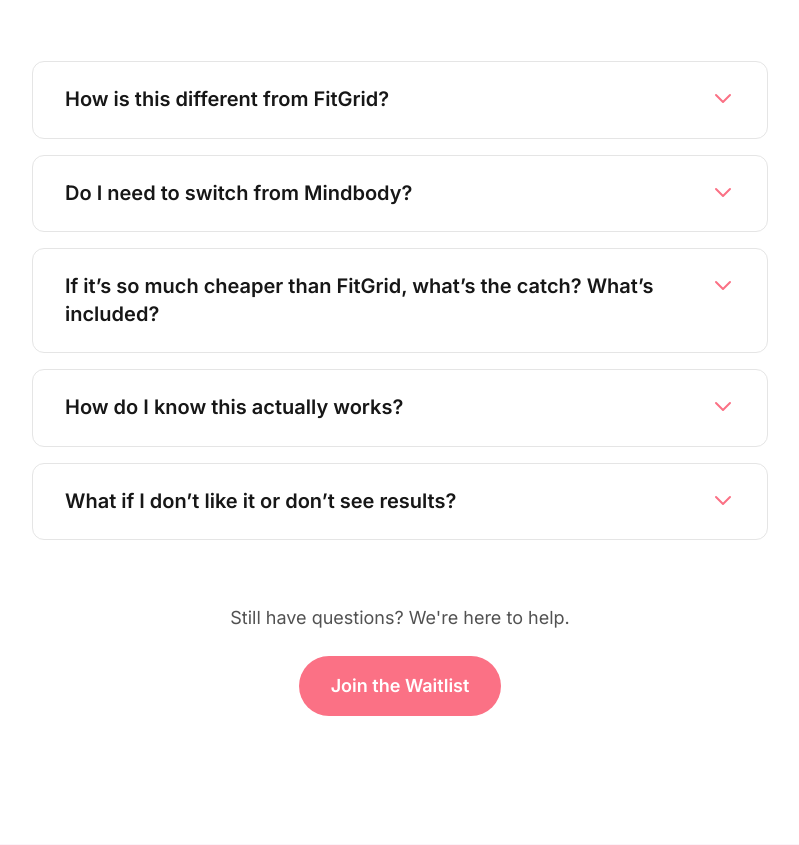
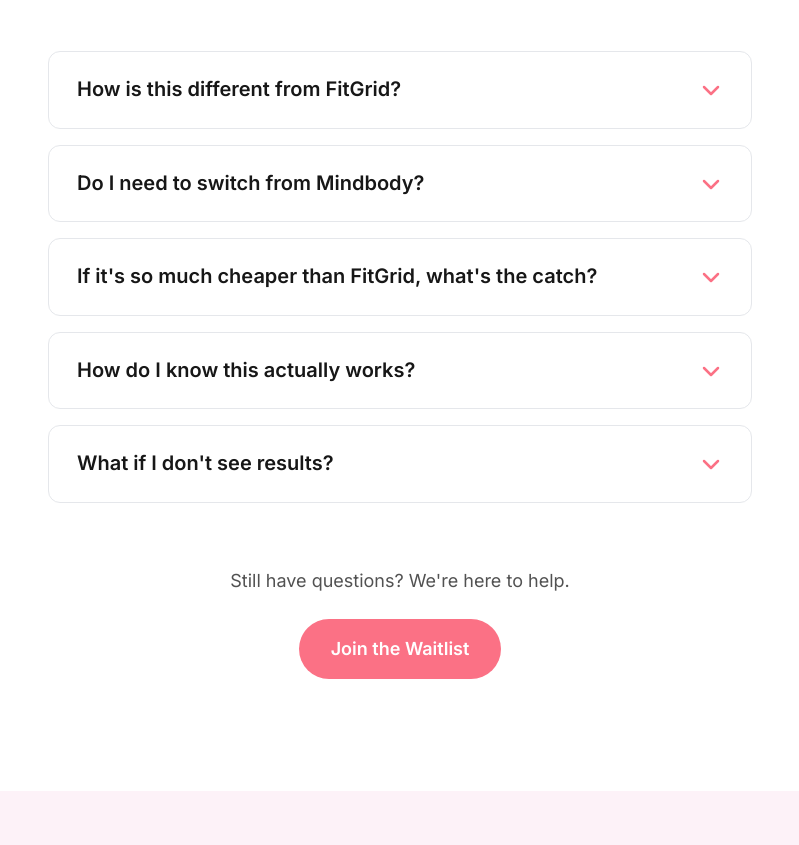
Before and after one commit to willb335/studio-loop, an Astro site: page / in a window 1280 px wide. Shown: the part 5972-6817 px from the top of the page, without its empty margins (240-1039 px from the left). Built offline with nearby package versions, Linux system fonts and the light colour scheme; Astro itself is replaced by a stand-in of ours.

```diff
--- a/src/components/FAQ.astro
+++ b/src/components/FAQ.astro
@@ -18,136 +18,136 @@
   {
     id: "fitgrid-difference",
     question: "How is this different from FitGrid?",
-    answer: `Three key differences:
+    answer: `Two key differences:
 
-1. **Price:** $29/mo vs FitGrid's $169–$325/mo (about 80–90% less)
-2. **Simplicity:** Laser‑focused on automated post‑class emails (no feature
-   bloat) with a 5‑minute setup
-3. **Reliability:** Polished instructor web app for setting email templates; FitGrid’s instructor app is
-   low‑rated (2.4/5 on Google Play as of Oct 2025)
+**Price:** $29/mo vs. FitGrid's $169–$325/mo (about 80–90% less)
 
-We built the one thing that drives retention and spend—and removed the
-complexity that slows teams down.`,
+**Simplicity:** Laser-focused on two things—automated post-class follow-up emails and collecting member feedback about instructors—with a 5-minute setup and no feature bloat
+
+**User Experience:** Polished instructor web app for managing email templates; FitGrid's instructor app has a 2.4/5 rating on Google Play (as of Oct 2025)
+
+We built the two things that drive retention and spend, and removed the complexity that slows teams down.`,
     category: "product",
   },
   {
     id: "mindbody-integration",
     question: "Do I need to switch from Mindbody?",
-    answer: `No switching. Connect your existing Mindbody account in minutes. We sync schedules, rosters, and instructor data automatically and send follow‑ups without any new daily tasks for your team.`,
+    answer: `Not at all. Connect your existing Mindbody account in minutes. We sync schedules, rosters, and instructor data automatically, then send follow-ups without creating any new daily tasks for your team.`,
     category: "technical",
   },
   {
     id: "pricing-catch",
-    question:
-      "If it’s so much cheaper than FitGrid, what’s the catch? What’s included?",
+    question: "If it's so much cheaper than FitGrid, what's the catch?",
     answer: `No catch—just focus.
 
 **Included at $29/mo:**
-- Automated post‑class follow‑up emails
-- Basic feedback collection and analytics (opens/clicks)
-- Email Template customization for instructors.
-- Direct Mindbody connection
+- Automated post-class follow-up emails
+- Feedback collection and analytics (open rates, click rates, ratings)
+- Email template customization for each instructor
+- Direct Mindbody connection with automatic syncing
 
-**Not in v1:**
+**Not included (yet):**
 - SMS messaging
-- Advanced AI segmentation/win‑backs
-- Multi‑location enterprise controls
+- Advanced AI segmentation and win-back campaigns
+- Multi-location enterprise controls
 
-You pay less because we ship only what most boutiques actually use.`,
+You pay less because we ship only what most boutiques actually use—the features that drive real results.`,
     category: "pricing",
   },
   {
     id: "proof-of-effectiveness",
     question: "How do I know this actually works?",
-    answer: `The tactic is proven: FitGrid’s public case studies report biguplifts from post‑class follow‑ups (higher return rates and spend), and industry data shows retention outperforms acquisition on ROI. We’ll share anonymized results from the first cohort (open/return metrics) so you cansee the impact—and decide with data.`,
+    answer: `The tactic is proven: FitGrid's own case studies report significant increases in return rates and spend from post-class follow-ups, and industry data shows retention delivers better ROI than acquisition.
+
+We'll share anonymized results from our first cohort (open rates, return metrics, and revenue impact) so you can see the real impact and decide with data, not promises.`,
     category: "results",
   },
   {
     id: "money-back-guarantee",
-    question: "What if I don’t like it or don’t see results?",
-    answer: `No contracts. Cancel anytime. Plus a **60‑day money‑back guarantee**: if your engagement metrics don’t improve in the first two months, we’ll refund 100%. Zero risk to try.`,
+    question: "What if I don't see results?",
+    answer: `No contracts. Cancel anytime. Plus, we offer a **60-day money-back guarantee**: if your engagement metrics don't improve in the first two months, we'll refund 100%. Zero risk to try.`,
     category: "risk",
   }
-
 ];
 ---
 
-<section id="faq" class="bg-white py-20 sm:py-24 lg:py-32" aria-labelledby="faq-heading">
-  <div class="max-w-4xl mx-auto px-5 sm:px-10 lg:px-20">
+<section id="faq" class="bg-white py-16 sm:py-20 lg:py-28" aria-labelledby="faq-heading">
+  <div class="max-w-3xl mx-auto px-4 sm:px-6 lg:px-8">
     <!-- Section Header -->
-    <div class="text-center mb-12 sm:mb-16">
-      <h2 id="faq-heading" class="font-heading text-3xl sm:text-4xl lg:text-[2.75rem] font-semibold text-neutral-900 mb-6 leading-tight">
+    <div class="text-center mb-10 sm:mb-14 lg:mb-16">
+      <h2 id="faq-heading" class="font-heading text-3xl sm:text-4xl lg:text-5xl font-bold text-neutral-900 mb-4 sm:mb-5 leading-tight">
         Your Questions, Honestly Answered
       </h2>
-      <p class="font-body text-lg sm:text-xl text-neutral-600 leading-relaxed max-w-2xl mx-auto">
+      <p class="font-body text-base sm:text-lg lg:text-xl text-neutral-600 leading-relaxed max-w-2xl mx-auto">
         We know you've been burned before. Here's the truth about what we're building.
       </p>
     </div>
 
     <!-- FAQ Accordion -->
-    <div class="space-y-4" role="list" aria-label="Frequently asked questions">
-      {faqs.map((faq, index) => (
+    <div class="space-y-3 sm:space-y-4" role="list" aria-label="Frequently asked questions">
+      {faqs.map((faq) => (
         <article
-          class="faq-item border border-neutral-200 rounded-xl overflow-hidden transition-colors duration-300"
+          class="faq-item border border-neutral-200 rounded-lg sm:rounded-xl overflow-hidden transition-all duration-200"
           data-faq-id={faq.id}
           role="listitem"
         >
           <button
             type="button"
-            class="faq-button w-full text-left px-6 sm:px-8 py-6 flex items-start justify-between gap-4 hover:bg-neutral-50 transition-colors duration-200 focus:outline-none focus:ring-2 focus:ring-neutral-300 focus:ring-inset"
+            class="faq-button w-full text-left px-5 sm:px-6 lg:px-7 py-5 sm:py-6 flex items-start justify-between gap-3 sm:gap-4 hover:bg-neutral-50 transition-colors duration-200 focus:outline-none focus:ring-2 focus:ring-neutral-300 focus:ring-inset"
             aria-expanded="false"
             aria-controls={`faq-answer-${faq.id}`}
             data-faq-button="true"
           >
-            <span class="font-heading text-lg sm:text-xl font-semibold text-neutral-900 pr-4 leading-snug">
+            <span class="font-heading text-base sm:text-lg lg:text-xl font-semibold text-neutral-900 pr-2 sm:pr-4 leading-snug">
               {faq.question}
             </span>
             <svg
-              class="faq-icon flex-shrink-0 w-6 h-6 transition-transform duration-300"
+              class="faq-icon flex-shrink-0 w-5 h-5 sm:w-6 sm:h-6 mt-0.5 transition-transform duration-300 ease-out"
               fill="none"
               viewBox="0 0 24 24"
               stroke="currentColor"
+              stroke-width="2.5"
               aria-hidden="true"
             >
-              <path stroke-linecap="round" stroke-linejoin="round" stroke-width="2" d="M19 9l-7 7-7-7" />
+              <path stroke-linecap="round" stroke-linejoin="round" d="M19 9l-7 7-7-7" />
             </svg>
           </button>
 
           <div
             id={`faq-answer-${faq.id}`}
-            class="faq-answer overflow-hidden transition-all duration-300"
+            class="faq-answer overflow-hidden transition-all duration-300 ease-out"
             style="max-height: 0;"
             aria-hidden="true"
             data-faq-answer="true"
           >
-            <div class="px-6 sm:px-8 pb-6 pt-2">
-              <div class="font-body text-base sm:text-lg text-neutral-600 leading-relaxed prose prose-neutral max-w-none [&>p]:mb-4 [&>ul]:ml-6 [&>ul]:list-disc [&>ul]:space-y-2 [&>ul]:mb-4 [&_strong]:text-neutral-900 [&_strong]:font-semibold">
-                {faq.answer.split('\n').map((paragraph: string, idx: number) => {
-                  if (paragraph.trim().startsWith('•')) {
-                    const items = faq.answer.split('\n').filter((line: string) => line.trim().startsWith('•'));
+            <div class="px-5 sm:px-6 lg:px-7 pb-5 sm:pb-6 pt-1">
+              <div class="font-body text-sm sm:text-base lg:text-lg text-neutral-600 leading-relaxed prose prose-neutral max-w-none
+                [&>p]:mb-3 sm:[&>p]:mb-4
+                [&>ul]:ml-5 sm:[&>ul]:ml-6
+                [&>ul]:list-disc
+                [&>ul]:space-y-1.5 sm:[&>ul]:space-y-2
+                [&>ul]:mb-3 sm:[&>ul]:mb-4
+                [&_strong]:text-neutral-900
+                [&_strong]:font-semibold
+                [&>p:last-child]:mb-0
+                [&>ul:last-child]:mb-0">
+                {faq.answer.split('\n\n').map((block: string) => {
+                  // Check if this block is a list
+                  if (block.trim().startsWith('-')) {
+                    const items = block.split('\n').filter((line: string) => line.trim().startsWith('-'));
                     return (
-                      <ul class="list-disc ml-6 space-y-2 mb-4">
-                        {items.map((item: string, itemIdx: number) => (
-                          <li>{item.replace('•', '').trim()}</li>
+                      <ul>
+                        {items.map((item: string) => (
+                          <li set:html={item.replace(/^-\s*/, '').replace(/\*\*(.*?)\*\*/g, '<strong>$1</strong>')} />
                         ))}
                       </ul>
                     );
-                  } else if (paragraph.includes('**')) {
-                    const parts = paragraph.split(/(\*\*.*?\*\*)/g);
-                    return (
-                      <p>
-                        {parts.map((part: string, partIdx: number) => {
-                          if (part.startsWith('**') && part.endsWith('**')) {
-                            return <strong>{part.slice(2, -2)}</strong>;
-                          }
-                          return part;
-                        })}
-                      </p>
-                    );
-                  } else if (paragraph.trim()) {
-                    return <p>{paragraph}</p>;
                   }
-                  return null;
+                  // Regular paragraph
+                  const formatted = block
+                    .trim()
+                    .replace(/\*\*(.*?)\*\*/g, '<strong>$1</strong>');
+                  return formatted ? <p set:html={formatted} /> : null;
                 })}
               </div>
             </div>
@@ -157,13 +157,13 @@
     </div>
 
     <!-- Bottom CTA -->
-    <div class="mt-12 sm:mt-16 text-center">
-      <p class="font-body text-base sm:text-lg text-neutral-600 mb-6">
+    <div class="mt-10 sm:mt-14 lg:mt-16 text-center">
+      <p class="font-body text-sm sm:text-base lg:text-lg text-neutral-600 mb-5 sm:mb-6">
         Still have questions? We're here to help.
       </p>
       <button
         id="faq-cta-button"
-        class="inline-flex items-center justify-center px-8 py-4 text-white text-base sm:text-lg font-semibold rounded-full transition-all hover:shadow-lg hover:shadow-pink-400/30 focus:outline-none focus:ring-2 focus:ring-pink-400 focus:ring-offset-2 cursor-pointer"
+        class="inline-flex items-center justify-center px-6 sm:px-8 py-3 sm:py-4 text-white text-sm sm:text-base lg:text-lg font-semibold rounded-full transition-all duration-200 hover:shadow-lg hover:shadow-pink-400/30 focus:outline-none focus:ring-2 focus:ring-pink-400 focus:ring-offset-2 cursor-pointer"
         style="background-color: rgb(251, 113, 133);"
         aria-label="Join the waitlist to get your questions answered"
       >
@@ -177,6 +177,7 @@
 /**
  * FAQ accordion interaction logic and CTA button handler
  * Handles expanding/collapsing FAQ items with smooth animations
+ * Mobile-optimized for touch interactions
  */
 document.addEventListener('DOMContentLoaded', () => {
   // FAQ accordion logic
@@ -191,7 +192,7 @@
 
       if (!answer || !icon) return;
 
-      // Close all other FAQs (optional - remove if you want multiple open)
+      // Close all other FAQs
       document.querySelectorAll('.faq-item').forEach((item) => {
         if (item !== faqItem) {
           const otherButton = item.querySelector('[data-faq-button]') as HTMLButtonElement | null;
@@ -221,7 +222,8 @@
       } else {
         button.setAttribute('aria-expanded', 'true');
         answerEl.setAttribute('aria-hidden', 'false');
-        answerEl.style.maxHeight = `${answerEl.scrollHeight}px`;
+        // Add extra space for smooth animation
+        answerEl.style.maxHeight = `${answerEl.scrollHeight + 20}px`;
         iconEl.style.transform = 'rotate(180deg)';
         faqItem?.classList.add('faq-open');
       }
@@ -234,90 +236,127 @@
     ctaButton.addEventListener('click', () => {
       const waitlistSection = document.getElementById('waitlist');
       if (waitlistSection) {
-        waitlistSection.scrollIntoView({ behavior: 'smooth' });
+        waitlistSection.scrollIntoView({ behavior: 'smooth', block: 'start' });
       }
     });
 
-    // Hover effects
-    ctaButton.addEventListener('mouseover', () => {
+    // Hover effects (desktop only)
+    if (window.matchMedia('(hover: hover)').matches) {
+      ctaButton.addEventListener('mouseenter', () => {
+        ctaButton.style.backgroundColor = 'rgb(244, 63, 94)';
+        ctaButton.style.transform = 'translateY(-2px)';
+      });
+
+      ctaButton.addEventListener('mouseleave', () => {
+        ctaButton.style.backgroundColor = 'rgb(251, 113, 133)';
+        ctaButton.style.transform = 'translateY(0)';
+      });
+    }
+
+    // Active state for mobile
+    ctaButton.addEventListener('touchstart', () => {
       ctaButton.style.backgroundColor = 'rgb(244, 63, 94)';
     });
 
-    ctaButton.addEventListener('mouseout', () => {
-      ctaButton.style.backgroundColor = 'rgb(251, 113, 133)';
+    ctaButton.addEventListener('touchend', () => {
+      setTimeout(() => {
+        ctaButton.style.backgroundColor = 'rgb(251, 113, 133)';
+      }, 150);
     });
   }
 });
 </script>
 
 <style>
+  /**
+   * Mobile-first FAQ component styles
+   * Smooth animations and professional appearance
+   */
+
   /* Smooth transition for FAQ answer expansion */
   .faq-answer {
     transition: max-height 0.3s cubic-bezier(0.4, 0, 0.2, 1);
   }
 
-  /* Ensure list items from markdown parsing display correctly */
-  .faq-answer ul {
-    padding-left: 0;
-    margin-left: 1.5rem;
+  /* Icon rotation with smooth easing */
+  .faq-icon {
+    transition: transform 0.3s cubic-bezier(0.4, 0, 0.2, 1);
+    color: rgb(251, 113, 133);
   }
 
-  .faq-answer li {
-    padding-left: 0.5rem;
+  /* Clean, neutral styling for FAQ items - no pink accents on container */
+  .faq-item {
+    border-color: rgb(229, 231, 235);
+    background-color: transparent;
   }
 
-  /* Icon rotation transition (chevron stays colored) */
-  .faq-icon {
-    transition: transform 0.3s cubic-bezier(0.4, 0, 0.2, 1);
-    color: var(--pink-400) !important; /* keep chevron pink */
+  .faq-item:hover {
+    border-color: rgb(209, 213, 219);
   }
 
-  /**
-   * Aggressively force neutral borders/backgrounds and remove pink rings/shadows for FAQ items.
-   * Use !important to override utility classes from global styles.
-   * Only the chevron (.faq-icon) remains colored.
-   */
-  .faq-item,
-  .faq-item:hover,
-  .faq-item:focus-within,
   .faq-item.faq-open {
-    border-color: var(--neutral-200) !important;
-    background-color: transparent !important;
-    box-shadow: none !important;
-    outline: none !important;
+    border-color: rgb(209, 213, 219);
+    background-color: rgb(249, 250, 251);
   }
 
-  /* Ensure button hover/focus doesn't introduce pink fills or rings */
+  /* Button styling */
   .faq-button {
-    background-color: transparent !important;
+    background-color: transparent;
+    -webkit-tap-highlight-color: transparent;
   }
 
   .faq-button:hover {
-    background-color: var(--neutral-50) !important;
+    background-color: rgb(249, 250, 251);
   }
 
-  .faq-button:focus,
   .faq-button:focus-visible {
-    outline: none !important;
-    box-shadow: 0 0 0 4px rgba(16,24,40,0.04) !important; /* subtle neutral focus */
+    outline: 2px solid rgb(209, 213, 219);
+    outline-offset: -2px;
   }
 
-  /* Prevent descendants from showing pink borders/shadows or rings */
-  .faq-item,
-  .faq-item * {
-    border-color: var(--neutral-200) !important;
-    box-shadow: none !important;
-    outline-color: transparent !important;
+  /* Mobile touch optimization */
+  @media (max-width: 640px) {
+    .faq-button {
+      padding-top: 1.25rem;
+      padding-bottom: 1.25rem;
+    }
+
+    .faq-button:active {
+      background-color: rgb(243, 244, 246);
+    }
   }
 
-  /* In case Tailwind utilities add pink ring CSS variables, override them locally */
-  .faq-item:where([class*="ring-"], [class*="focus:ring-"], .faq-item *:where([class*="ring-"])) {
-    --tw-ring-color: rgba(0,0,0,0) !important;
+  /* CTA button smooth transitions */
+  #faq-cta-button {
+    transition: all 0.2s cubic-bezier(0.4, 0, 0.2, 1);
   }
 
-  /* Keep only the chevron colored; ensure it cannot be overridden */
-  .faq-item .faq-icon {
-    color: var(--pink-400) !important;
-    stroke: currentColor;
+  /* Ensure proper spacing for last paragraph/list in answers */
+  .faq-answer p:last-child,
+  .faq-answer ul:last-child {
+    margin-bottom: 0;
+  }
+
+  /* Better text rendering on mobile */
+  @media (max-width: 640px) {
+    .faq-button span {
+      font-size: 1rem;
+      line-height: 1.5;
+    }
+
+    .faq-answer {
+      font-size: 0.875rem;
+      line-height: 1.6;
+    }
+  }
+
+  /* Improve tap targets for accessibility */
+  .faq-button {
+    min-height: 44px;
+  }
+
+  /* Smooth color transitions */
+  .faq-item {
+    transition: all 0.2s ease-out;
   }
 </style>
```
Also changed, not shown: src/components/WaitlistForm.astro (+14 -0 lines).
